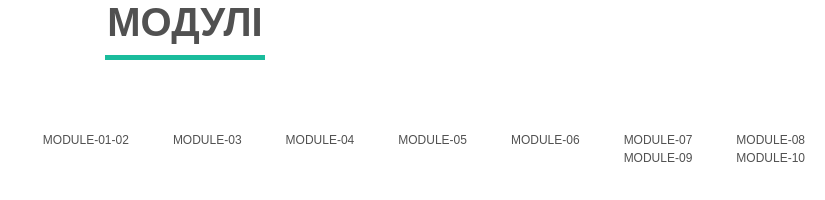
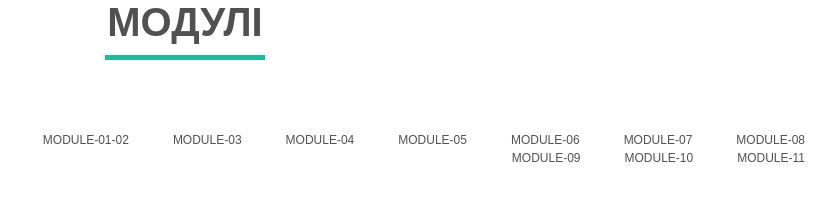
Before and after one commit to AlinaMatuschak/goit-course, a plain HTML site: page html-css/index.html in a window 1280 px wide. Shown: the whole page, without its empty margins (455-1280 px from the left). Drawn offline with Linux system fonts and the light colour scheme; files that its build step writes are made by us from their sources.

Commit message:
add link for module-11

```diff
--- a/html-css/index.html
+++ b/html-css/index.html
@@ -38,6 +38,9 @@
       <li class="list-item">
         <a class="list-link" href="./module-10/">module-10</a>
       </li>
+      <li class="list-item">
+        <a class="list-link" href="./module-11/">module-11</a>
+      </li>
     </ul>
   </body>
 </html>
```
